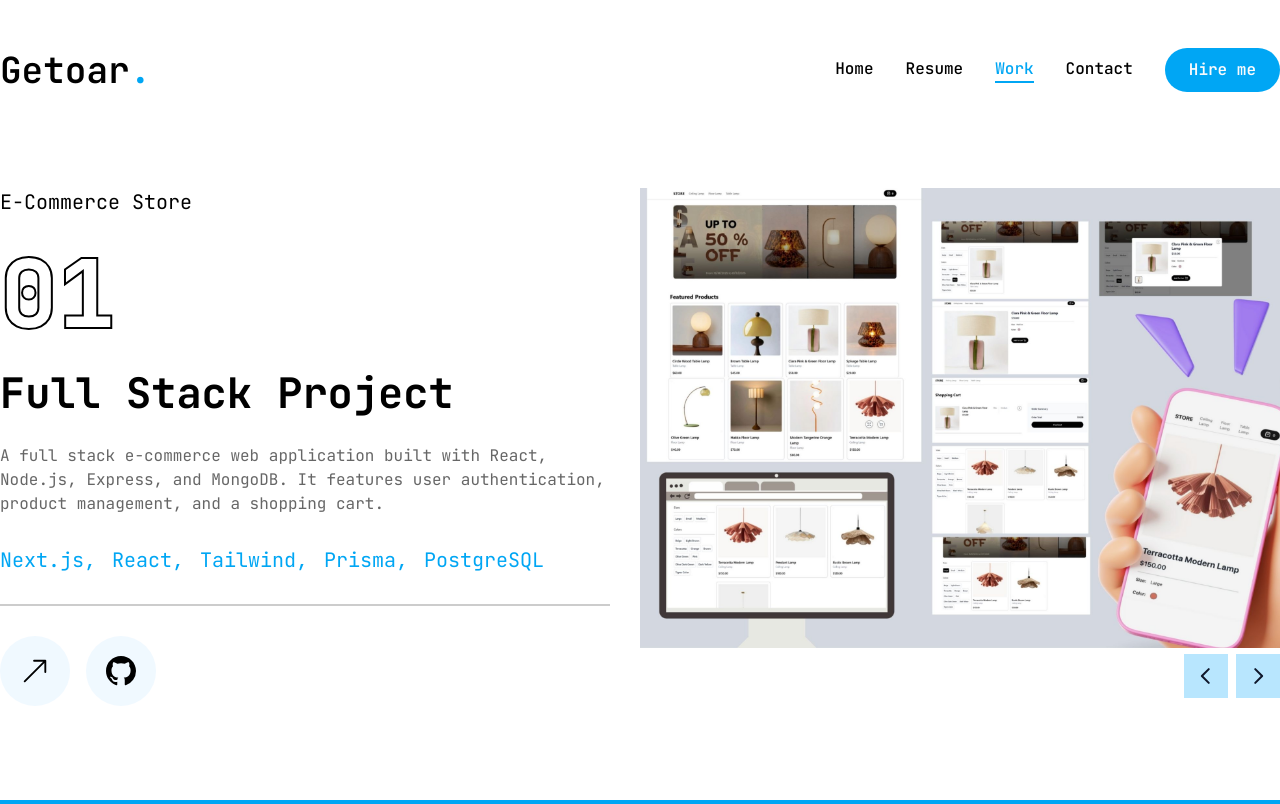
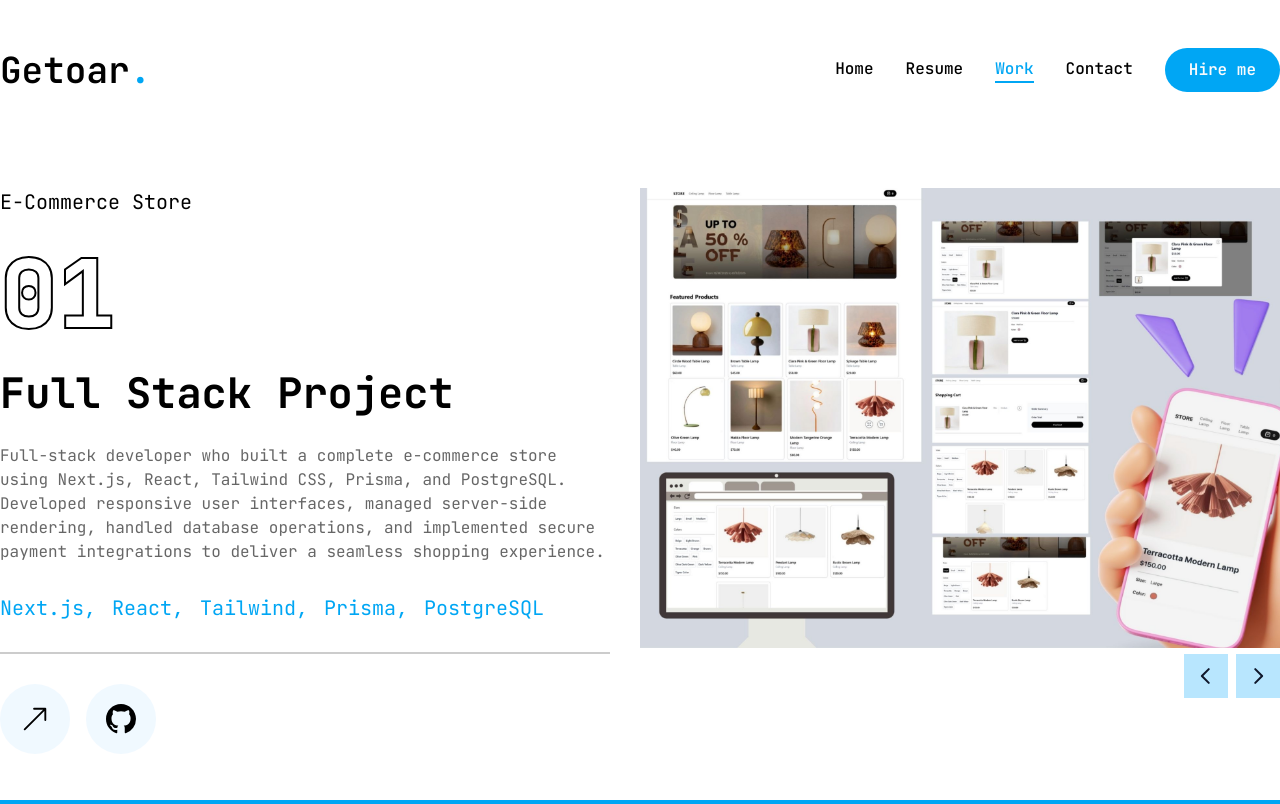
Before and after one commit to GetoarNishefci/Getoar-Nishefci-portfolio, a Next.js app: page /work in a window 1280 px wide. Built offline with nearby package versions, Linux system fonts and the light colour scheme.

Commit message:
fix:info

```diff
--- a/app/contact/page.tsx
+++ b/app/contact/page.tsx
@@ -33,8 +33,7 @@ const Contact = () =>{
                             <div className="flex flex-col xl:flex-row gap-[30px]">
                                     <div className="xl:h-[54%] order-2 xl:order-none xl:w-[60%]">
                                         <form className="flex flex-col gap-6 p-10 bg-sky-50 rounded-xxl">
-                                                <h3 className="text-4xl text-sky-500">Lets work together</h3>
-                                                <p className="text-black/60">lasdkj lkjdsalkjdkl asdjlksdaj askldjklas</p>
+<h3 className="text-4xl text-sky-500">{`Let's work together`}</h3>
 
                                                 <div className="grid grid-cols-1 md:grid-cols-2 gap-6">
                                                         <Input type="firstname" placeholder="Firstname"></Input>
--- a/app/layout.tsx
+++ b/app/layout.tsx
@@ -12,8 +12,8 @@ const jetbrainsMono = JetBrains_Mono({
 })
 
 export const metadata: Metadata = {
-  title: "Create Next App",
-  description: "Generated by create next app",
+  title: "Getoar Nisheci",
+  description: "Getoar Nisheci Portfolio",
 };
 
 export default function RootLayout({
--- a/app/page.tsx
+++ b/app/page.tsx
@@ -22,7 +22,7 @@ export default function Home() {
         <div className="text-center xl:text-left order-2 xl:order-none">
           <span className="text-xl">Software Developer</span>
           <h1 className="text-[48px] xl:text-[80px] leading-[1.1] font-semibold mb-6">
-            Hi, Im <br /><span className="text-sky-500">Getoar Nishefci</span>
+          {"Hi,I'm"} <br /><span className="text-sky-500">Getoar Nishefci</span>
           </h1>
           <p className="max-w-[500px] mb-9 text-black/80">
             I am a software developer with a passion for building web applications.
--- a/app/resume/page.tsx
+++ b/app/resume/page.tsx
@@ -1,7 +1,7 @@
 "use client"
 
 import {FaHtml5,FaCss3,FaJs,FaReact,FaNodeJs} from "react-icons/fa";
-import {  SiNextdotjs, SiPostgresql,SiTailwindcss,SiMysql } from "react-icons/si";
+import {  SiNextdotjs, SiPostgresql,SiTailwindcss,SiMysql,SiGraphql,SiTypescript,} from "react-icons/si";
 import { motion} from "framer-motion";
 import { Tabs, TabsContent, TabsList, TabsTrigger } from "@/components/ui/tabs";
 import { ScrollArea } from "@/components/ui/scroll-area";
@@ -9,7 +9,7 @@ import { Tooltip, TooltipContent, TooltipProvider, TooltipTrigger } from "@/comp
 
     const about = {
         title:"About Me",
-        description:"I am a software developer with a passion for building web applications. I have experience working with a variety of technologies including HTML, CSS, JavaScript, React, Next.js, Node.js, PostgreSQL, and Tailwind CSS. I am always looking to learn new technologies and improve my skills.",
+        description:"I am Getoar Nishefci, a Software Developer with 3 years of experience in building and maintaining web applications. Skilled in React, Next.js, Node.js, GraphQL, Prisma, and SQL databases (MySQL & PostgreSQL), with a strong focus on writing clean, scalable, and maintainable code.",
         info:[
             {name:"Name", value:"Getoar Nishefci"},
             {name:"Phone", value:"+383 44 170 067"},
@@ -22,8 +22,8 @@ import { Tooltip, TooltipContent, TooltipProvider, TooltipTrigger } from "@/comp
 
     const experiences = {
                 title:"My Experience",
-        description:"I am a software developer with a passion for building web applications. I have experience working with a variety of technologies including HTML, CSS, JavaScript, React, Next.js, Node.js, PostgreSQL, and Tailwind CSS. I am always looking to learn new technologies and improve my skills.",
-        items:[
+    description: "Worked extensively with React, Next.js, GraphQL, Prisma, Node.js, MySQL, and PostgreSQL, building scalable front-end and back-end solutions. Built and optimized reusable components, custom hooks, and helper functions. Implemented bridge APIs and middleware interceptors to streamline integrations. Wrote end-to-end tests with Playwright, participated in code reviews, and mentored interns.",
+                items:[
             {
                 company:"Pabau Clinic Software",
                 position:"Full Stack Developer",
@@ -34,7 +34,7 @@ import { Tooltip, TooltipContent, TooltipProvider, TooltipTrigger } from "@/comp
 
     const education = {
         title:"My Education",
-        description:"I am a software developer with a passion for building web applications. I have experience working with a variety of technologies including HTML, CSS, JavaScript, React, Next.js, Node.js, PostgreSQL, and Tailwind CSS. I am always looking to learn new technologies and improve my skills.",
+        description:"Computer Science with a focus on software engineering, algorithms, database systems, mathematics, and application development. Developing both theoretical knowledge and practical skills in designing and building software solutions.",
         items:[
             {
                 institution:"UBT College Higher Education Institution",
@@ -50,16 +50,18 @@ import { Tooltip, TooltipContent, TooltipProvider, TooltipTrigger } from "@/comp
     }
     const skills = {
         title:"My Skills",
-        description:"I am a software developer with a passion for building web applications. I have experience working with a variety of technologies including HTML, CSS, JavaScript, React, Next.js, Node.js, PostgreSQL, and Tailwind CSS. I am always looking to learn new technologies and improve my skills.",
+        description:"Skilled in React, Next.js, Node.js, GraphQL, Prisma, and SQL databases (MySQL & PostgreSQL), with a strong focus on writing clean, scalable, and maintainable code.",
         items:[
             {name:"HTML", icon:<FaHtml5 />},
             {name:"CSS", icon:<FaCss3 />},
             {name:"JavaScript", icon:<FaJs />},
+            {name:"Typescript", icon:<SiTypescript />},
             {name:"React", icon:<FaReact />},
             {name:"Next.js", icon:<SiNextdotjs />},
             {name:"Node.js", icon:<FaNodeJs />},
             {name:"PostgreSQL", icon:<SiPostgresql />},
             {name:"MySQL", icon:<SiMysql />},
+            {name:"Graphql", icon:<SiGraphql />},
             {name:"Tailwind CSS", icon:<SiTailwindcss />},
         ]
     }
--- a/app/work/page.tsx
+++ b/app/work/page.tsx
@@ -16,7 +16,7 @@ const projects = [
         num:"01",
         category:"Full Stack Project",
         title:"E-Commerce Store",
-        description:"A full stack e-commerce web application built with React, Node.js, Express, and MongoDB. It features user authentication, product management, and a shopping cart.",
+        description:"Full-stack developer who built a complete e-commerce store using Next.js, React, Tailwind CSS, Prisma, and PostgreSQL. Developed responsive user interfaces, managed server-side rendering, handled database operations, and implemented secure payment integrations to deliver a seamless shopping experience.",
         stack:[{name:"Next.js"},{name:"React"},{name:"Tailwind"},{name:"Prisma"},{name:"PostgreSQL"}],
         image:'/assets/work/A4 (1).jpg',
         live:"https://e-commerce-store-two-ivory.vercel.app/",
@@ -26,7 +26,7 @@ const projects = [
         num:"02",
         category:"Full Stack Project",
         title:"E-Commerce Admin Dashboard",
-        description:"A full stack e-commerce admin dashboard built with React, Node.js, Express, and MongoDB. It features user authentication, product management, and order tracking.",
+        description:"Full-stack developer who built a comprehensive admin dashboard using Next.js, React, Tailwind CSS, Prisma, and PostgreSQL. Developed complete product management system including creating products, categories, billboards, colors, and photo sizes. Implemented order monitoring and management features to track and process customer orders efficiently.",
         stack:[{name:"Next.js"},{name:"React"},{name:"Tailwind"},{name:"Prisma"},{name:"PostgreSQL"}],
         image:'/assets/work/Gray Simple Shapes Blank A4 Document Landscape.png',
         live:"https://e-commerce-psi-blue.vercel.app/",
@@ -36,7 +36,7 @@ const projects = [
         num:"03",
         category:"Full Stack",
         title:"Pabau Clinic Software",
-        description:"A full stack medical clinic management system built with React, Node.js, Express, and MongoDB. It features user authentication, patient management, and appointment scheduling.",
+        description:"Full Stack Developer at Pabau Clinic Software, building scalable healthcare solutions using React, Next.js, Node.js, and SQL databases. Developed reusable components, implemented bridge APIs and middleware, wrote end-to-end tests with Playwright, participated in code reviews, and mentored interns to support team growth and maintain high code quality standards.",
         stack:[{name:"Next.js"},{name:"React"},{name:"Node.js"},{name:"Prisma"},{name:"PostgreSQL"},{name:"MySQL"},{name:"GraphQL"},{name:"CSS"}],
         image:'/assets/work/1ba17212-d415-45bf-96e6-dc4b76ce5891.jpg',
         live:"https://pabau.com/",
--- a/components/pageTransition.tsx
+++ b/components/pageTransition.tsx
@@ -17,7 +17,7 @@ const PageTransition:React.FC<PageTransitionProps> = ({children}) =>{
             <div key={pathName}>
                 <motion.div
                 initial={{opacity:1}}
-                animate={{opacity:0,transition:{delay:1,duration:0.4,ease:"easeInOut"}}}
+                animate={{opacity:0,transition:{delay:2,duration:0.4,ease:"easeInOut"}}}
                 className="h-screen w-screen fixed bg-white top-0 pointer-events-none"
                 />
             </div>
--- a/components/photo.tsx
+++ b/components/photo.tsx
@@ -9,7 +9,7 @@ export const Photo = () => {
  <motion.div
   className="absolute w-full h-full"
   initial={{ opacity:0 }}
-  animate={{ opacity:1, transition: {delay:1,duration:0.4,ease:"easeInOut"} }}
+  animate={{ opacity:1, transition: {delay:2,duration:0.4,ease:"easeIn"} }}
 >
   <svg
     className="w-full h-full"
@@ -40,6 +40,10 @@ export const Photo = () => {
 
 
 
+<motion.div
+   initial={{ opacity:0 }}
+  animate={{ opacity:1, transition: {delay:2,duration:0.4,ease:"easeIn"} }}
+>
   <div className="relative w-[200px] h-[200px] xl:w-[360px] xl:h-[350px] translate-y-3 xl:translate-y-2 rounded-full overflow-hidden mix-blend-lighten">
     <Image
       src="/assets/IMG_2016.png"
@@ -50,6 +54,7 @@ export const Photo = () => {
       className="object-cover"
     />
   </div>
+</motion.div>
       </div>
     </div>
   );
--- a/components/stats.tsx
+++ b/components/stats.tsx
@@ -3,15 +3,15 @@
 
  const stats = [
     {
-        num:12,
+        num:3,
         label:"Years of Experience"
     }
     ,{
-        num:50,
+        num:4,
         label:"Projects Completed"
     }
     ,{
-        num:8,
+        num:11,
         label:"Technologies I Work With"
     }
 ]
```
Lines whose indentation alone changed are shown as unchanged.
